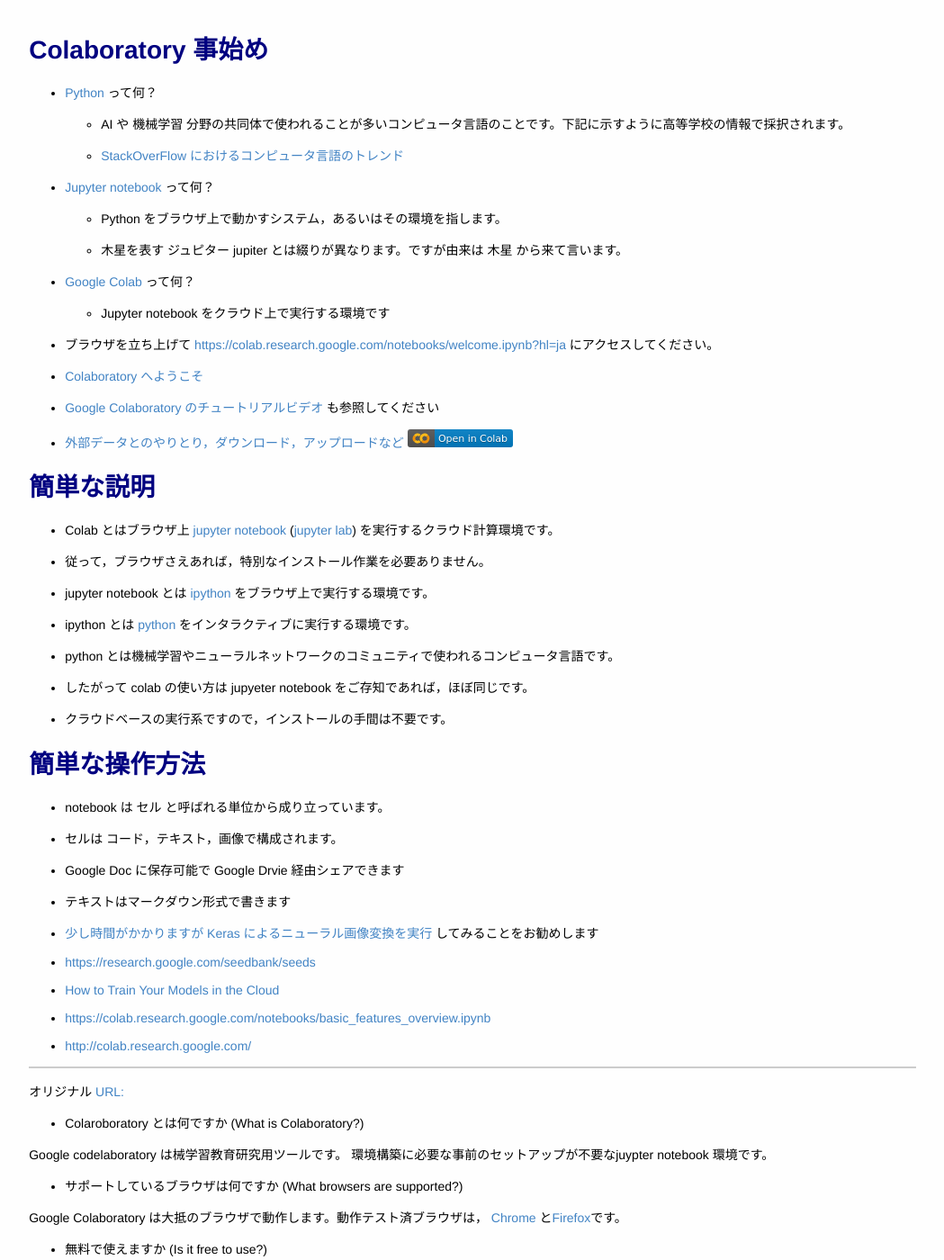
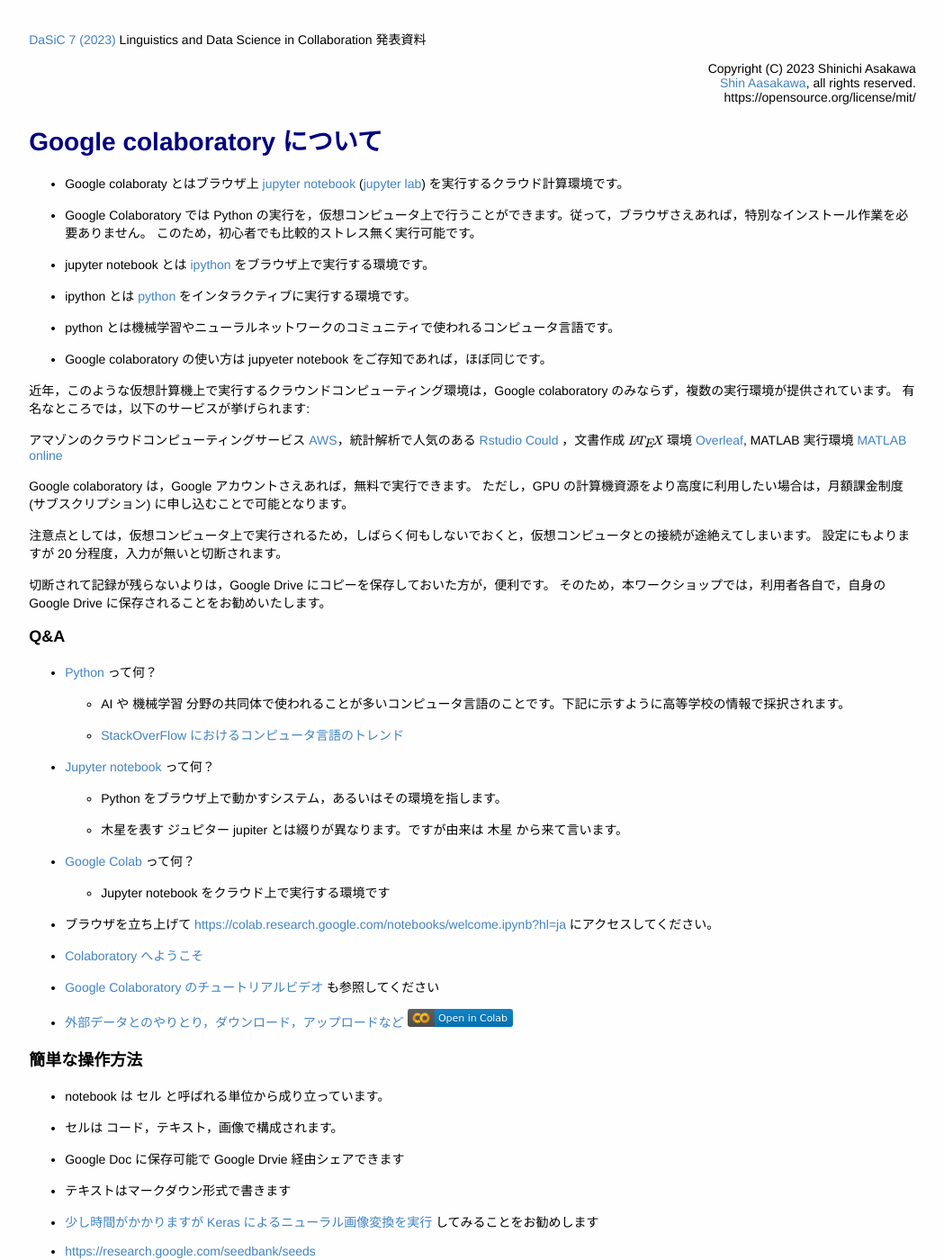
Before and after one commit to project-ccap/project-ccap.github.io, a Jekyll site: the page built from 2023DaSiC/supp_eco.md, in a window 1280 px wide and 1400 px high. Shown: the whole window at 90% size, without its empty margins (115-1164 px from the left). Built offline with Jekyll 4.4.1, drawn with Linux system fonts in a browser that asks for light colours; some of the changed text lies outside the part shown.

Commit message:
Add files via upload

```diff
--- a/2023DaSiC/supp_eco.md
+++ b/2023DaSiC/supp_eco.md
@@ -1,12 +1,45 @@
 ---
-title: "DaSiC7 (2023) 発表資料"
+title: "Google colaboratory について DaSiC7 (2023) 発表資料"
 author: 浅川伸一
 layout: default
 codemirror_mode: python
 codemirror_mime_type: text/x-cython
 ---
+[DaSiC 7 (2023)](https://sites.google.com/view/dasic7-2023) Linguistics and Data Science in Collaboration 発表資料
 
-# Colaboratory 事始め
+<div align='right'>
+
+Copyright (C) 2023 Shinichi Asakawa<br/>
+<a href='mailto:asakawa@ieee.org'>Shin Aasakawa</a>, all rights reserved.<br/>
+https://opensource.org/license/mit/
+</div>
+
+# Google colaboratory について
+
+
+* Google colaboraty とはブラウザ上 [jupyter notebook](https://jupyter.org/){:target="_blank"} ([jupyter lab](https://jupyterlab.readthedocs.io/en/stable/){:target="_blank"}) を実行するクラウド計算環境です。
+* Google Colaboratory では Python の実行を，仮想コンピュータ上で行うことができます。従って，ブラウザさえあれば，特別なインストール作業を必要ありません。
+このため，初心者でも比較的ストレス無く実行可能です。
+* jupyter notebook とは [ipython](https://ipython.org/notebook.html){:target="_blank"} をブラウザ上で実行する環境です。
+* ipython とは [python](https://pytorch.org/){:target="_blank"} をインタラクティブに実行する環境です。
+* python とは機械学習やニューラルネットワークのコミュニティで使われるコンピュータ言語です。
+* Google colaboratory の使い方は jupyeter notebook をご存知であれば，ほぼ同じです。
+
+近年，このような仮想計算機上で実行するクラウンドコンピューティング環境は，Google colaboratory のみならず，複数の実行環境が提供されています。
+有名なところでは，以下のサービスが挙げられます:
+
+  アマゾンのクラウドコンピューティングサービス [AWS](https://aws.amazon.com/){:target="_blank"}，統計解析で人気のある [Rstudio Could](https://posit.cloud/){:target="_blank"} ，文書作成 $\LaTeX$ 環境 [Overleaf](https://www.overleaf.com/){:target="_blank"}, MATLAB 実行環境 [MATLAB online](https://jp.mathworks.com/products/matlab-online.html){:target="_blank"}
+
+Google colaboratory は，Google アカウントさえあれば，無料で実行できます。
+ただし，GPU の計算機資源をより高度に利用したい場合は，月額課金制度 (サブスクリプション) に申し込むことで可能となります。
+
+注意点としては，仮想コンピュータ上で実行されるため，しばらく何もしないでおくと，仮想コンピュータとの接続が途絶えてしまいます。
+設定にもよりますが 20 分程度，入力が無いと切断されます。
+
+切断されて記録が残らないよりは，Google Drive にコピーを保存しておいた方が，便利です。
+そのため，本ワークショップでは，利用者各自で，自身の Google Drive に保存されることをお勧めいたします。
+
+### Q&A
 
 - [Python](https://www.python.org/){:target="_blank"} って何？
     - AI や 機械学習 分野の共同体で使われることが多いコンピュータ言語のことです。下記に示すように高等学校の情報で採択されます。
@@ -24,17 +57,8 @@
 - [Google Colaboratory のチュートリアルビデオ](https://youtu.be/inN8seMm7UI){:target="_blank"} も参照してください
 - [外部データとのやりとり，ダウンロード，アップロードなど <img src="/assets/colab_icon.svg">](https://colab.research.google.com/notebooks/io.ipynb){:target="_blank"}
 
-# 簡単な説明
 
-- Colab とはブラウザ上 [jupyter notebook](https://jupyter.org/){:target="_blank"} ([jupyter lab](https://jupyterlab.readthedocs.io/en/stable/){:target="_blank"}) を実行するクラウド計算環境です。
-- 従って，ブラウザさえあれば，特別なインストール作業を必要ありません。
-- jupyter notebook とは [ipython](https://ipython.org/notebook.html){:target="_blank"} をブラウザ上で実行する環境です。
-- ipython とは [python](https://pytorch.org/){:target="_blank"} をインタラクティブに実行する環境です。
-- python とは機械学習やニューラルネットワークのコミュニティで使われるコンピュータ言語です。
-- したがって colab の使い方は jupyeter notebook をご存知であれば，ほぼ同じです。
-- クラウドベースの実行系ですので，インストールの手間は不要です。
-
-# 簡単な操作方法
+### 簡単な操作方法
 
 - notebook は セル と呼ばれる単位から成り立っています。
 - セルは コード，テキスト，画像で構成されます。
@@ -47,9 +71,7 @@
 - [http://colab.research.google.com/](http://colab.research.google.com/){:target="_blank"}
 
 
----
-
-オリジナル [URL: ](https://research.google.com/colaboratory/faq.html)
+### Google の Q&A オリジナル [https://research.google.com/colaboratory/faq.html](https://research.google.com/colaboratory/faq.html){:target="_blank"}
 
 - Colaroboratory とは何ですか (What is Colaboratory?)
 
```
Also changed, not shown: 2023DaSiC/2023asakawa_dasic1.md (+8 -2 lines), 2023DaSiC/2023asakawa_dasic2.md (+8 -2 lines), 2023DaSiC/2023asakawa_dasic3.md (+8 -2 lines), 2023DaSiC/glossary.md (+8 -0 lines), 2023DaSiC/index.md (+7 -1 lines).
